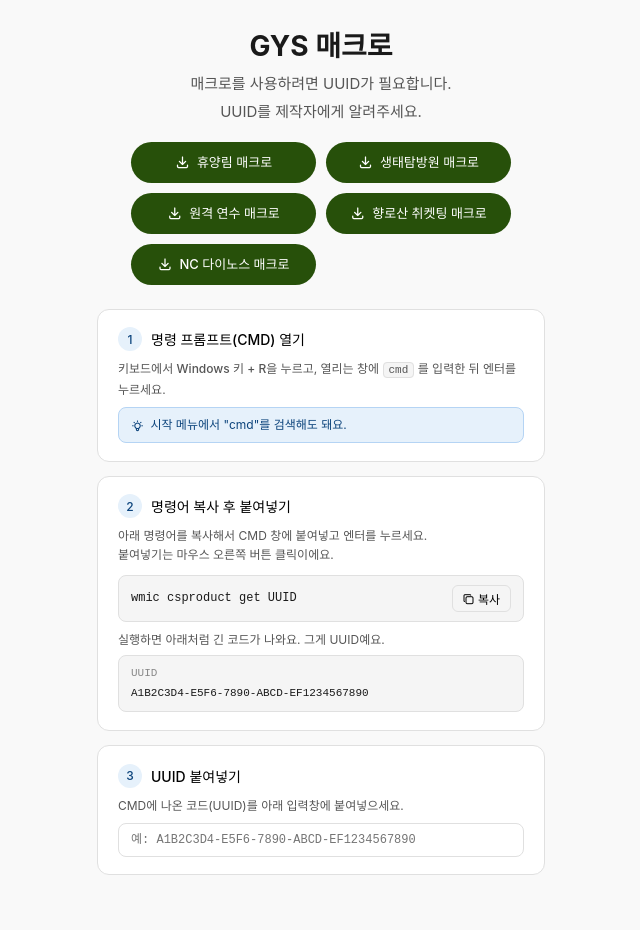
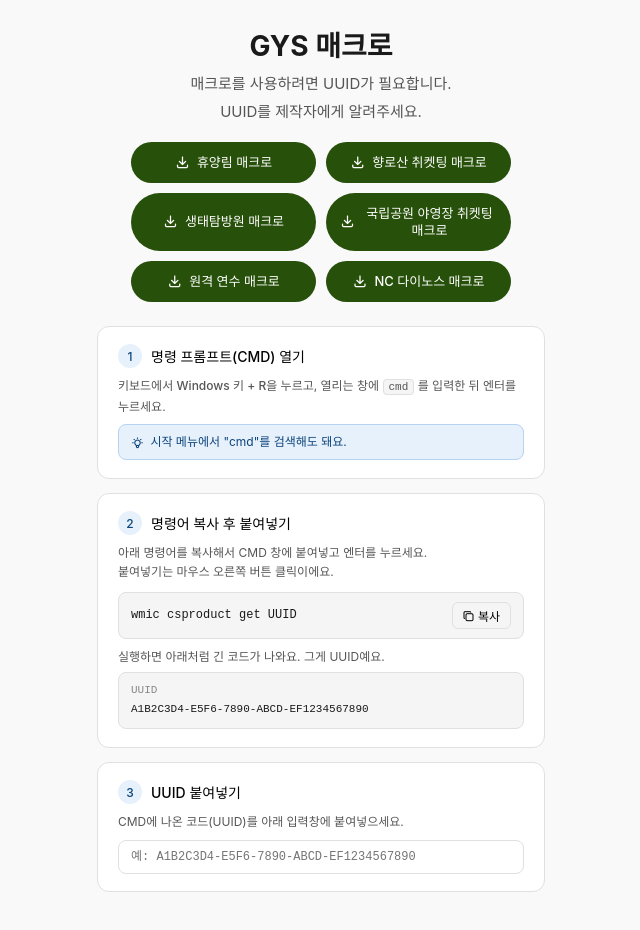
Before and after one commit to Koyangseok/UUID, a plain HTML site: page index.html in a window 1280 px wide. Shown: the whole page, without its empty margins (319-959 px from the left). Drawn offline with Linux system fonts and the light colour scheme.

Commit message:
Update index.html

```diff
--- a/index.html
+++ b/index.html
@@ -119,18 +119,25 @@
         <i class="ti ti-download" aria-hidden="true" style="font-size:15px;flex-shrink:0;"></i>
         휴양림 매크로
       </a>
-      <a href="https://drive.google.com/file/d/1-GV6iv2cZGRIpxMPhQOBlKgiJl8D1g1F/view?usp=sharing">
+       <a href="https://drive.google.com/file/d/1bjuOl4dQ6JoFlLmG_DgXQLxOw8nLQbSb/view?usp=sharing">
+        <i class="ti ti-download" aria-hidden="true" style="font-size:15px;flex-shrink:0;"></i>
+        향로산 취켓팅 매크로
+      </a>
+       <a href="https://drive.google.com/file/d/1-GV6iv2cZGRIpxMPhQOBlKgiJl8D1g1F/view?usp=sharing">
         <i class="ti ti-download" aria-hidden="true" style="font-size:15px;flex-shrink:0;"></i>
         생태탐방원 매크로
       </a>
+
+           <a href="https://drive.google.com/file/d/1KAsyCqvMXeFXshKBIFf-fmG43ukM5BK-/view?usp=sharing">
+        <i class="ti ti-download" aria-hidden="true" style="font-size:15px;flex-shrink:0;"></i>
+        국립공원 야영장 취켓팅 매크로
+      </a>
+
       <a href="https://drive.google.com/file/d/1kLYzH9-e7gKqbrjpRaZ7Btgj4Kd1EfO4/view?usp=sharing">
         <i class="ti ti-download" aria-hidden="true" style="font-size:15px;flex-shrink:0;"></i>
         원격 연수 매크로
       </a>
-      <a href="https://drive.google.com/file/d/1bjuOl4dQ6JoFlLmG_DgXQLxOw8nLQbSb/view?usp=sharing">
-        <i class="ti ti-download" aria-hidden="true" style="font-size:15px;flex-shrink:0;"></i>
-        향로산 취켓팅 매크로
-      </a>
+
       </a>
       <a href="https://drive.google.com/file/d/1Xd16cn7cJDVfM8ysZ6nEYyJWSE1SdwpK/view?usp=sharing">
         <i class="ti ti-download" aria-hidden="true" style="font-size:15px;flex-shrink:0;"></i>
```
